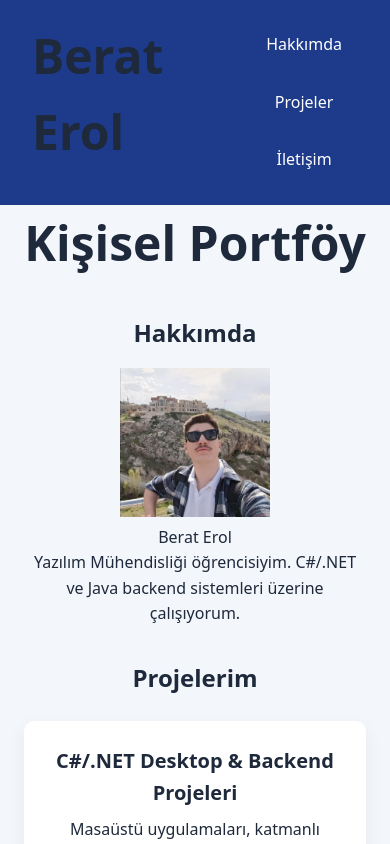
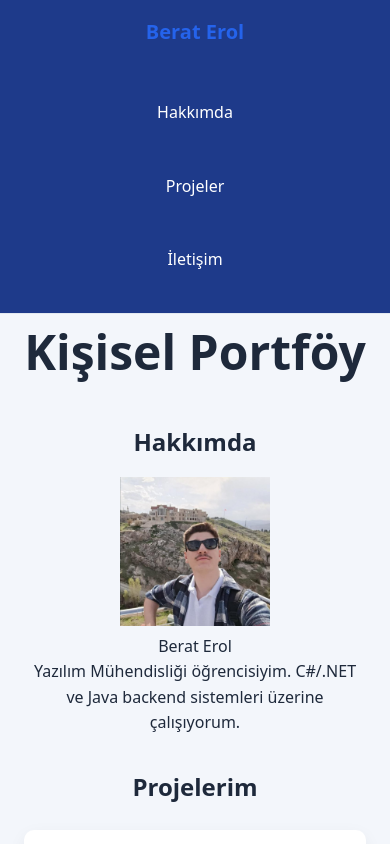
Before and after one commit to BeratErol/web-lab-hello, a React (Vite) app: page / in a window 390 px wide. Shown: the top 844 px of the page. Built offline with nearby package versions, Linux system fonts and the light colour scheme.

Commit message:
feat: enhance header with sticky positioning and hover effects

```diff
--- a/src/index.css
+++ b/src/index.css
@@ -57,3 +57,70 @@
     align-items: center;
   }
 }
+
+/* ===== HEADER ===== */
+header {
+  display: flex;
+  flex-wrap: wrap;
+  justify-content: space-between;
+  align-items: center;
+  padding: var(--space-md) var(--space-lg);
+  background-color: var(--color-surface);
+  border-bottom: 1px solid var(--color-border);
+  position: sticky;
+  top: 0;
+  z-index: 10;
+}
+
+/* Logo / Site adi */
+.site-title {
+  font-size: var(--text-xl);
+  font-weight: 700;
+  color: var(--color-primary);
+}
+
+/* ===== NAV LISTESI ===== */
+nav ul {
+  display: flex;
+  flex-wrap: wrap;
+  list-style: none;
+  gap: var(--space-sm);
+  padding: 0;
+  margin: 0;
+}
+
+nav a {
+  display: inline-block;
+  padding: var(--space-xs) var(--space-md);
+  color: var(--color-text);
+  text-decoration: none;
+  border-radius: var(--radius-md);
+  transition: background var(--transition-fast),
+              color var(--transition-fast);
+}
+
+nav a:hover,
+nav a:focus {
+  background-color: var(--color-primary);
+  color: var(--color-bg);
+}
+
+/* ===== MOBILDE DIKEY YIGIN ===== */
+@media (max-width: 639px) {
+
+  header {
+    flex-direction: column;
+    gap: var(--space-sm);
+  }
+
+  nav ul {
+    flex-direction: column;
+    align-items: center;
+    width: 100%;
+  }
+
+  nav a {
+    width: 100%;
+    text-align: center;
+  }
+}
```
